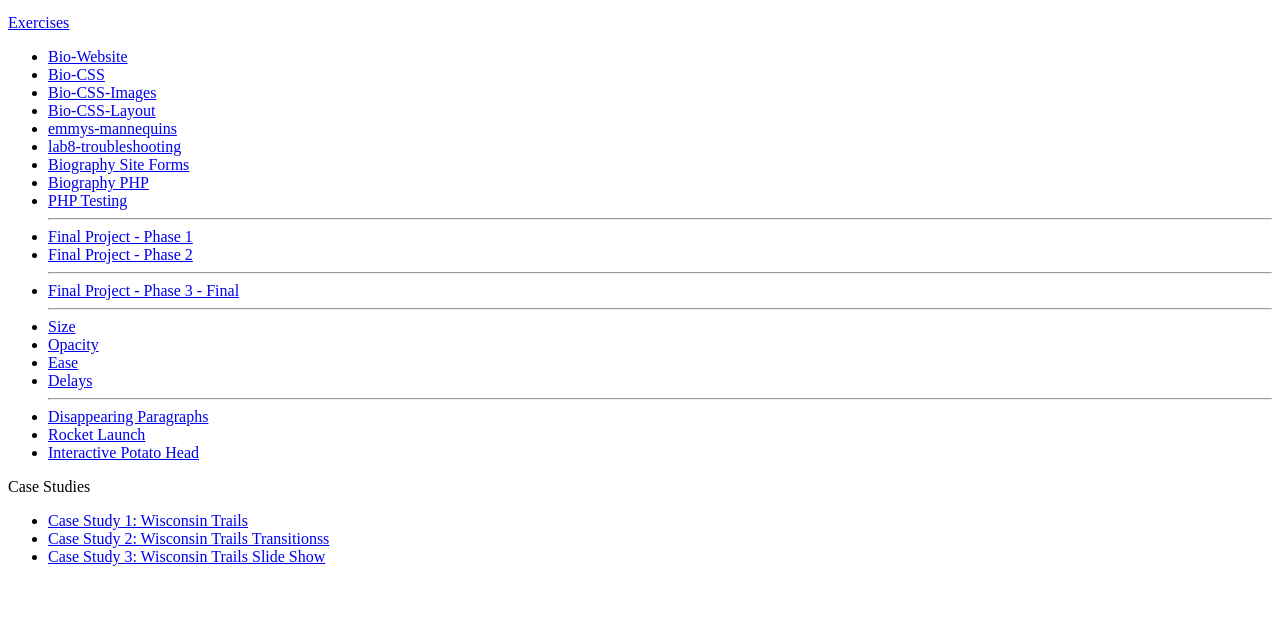
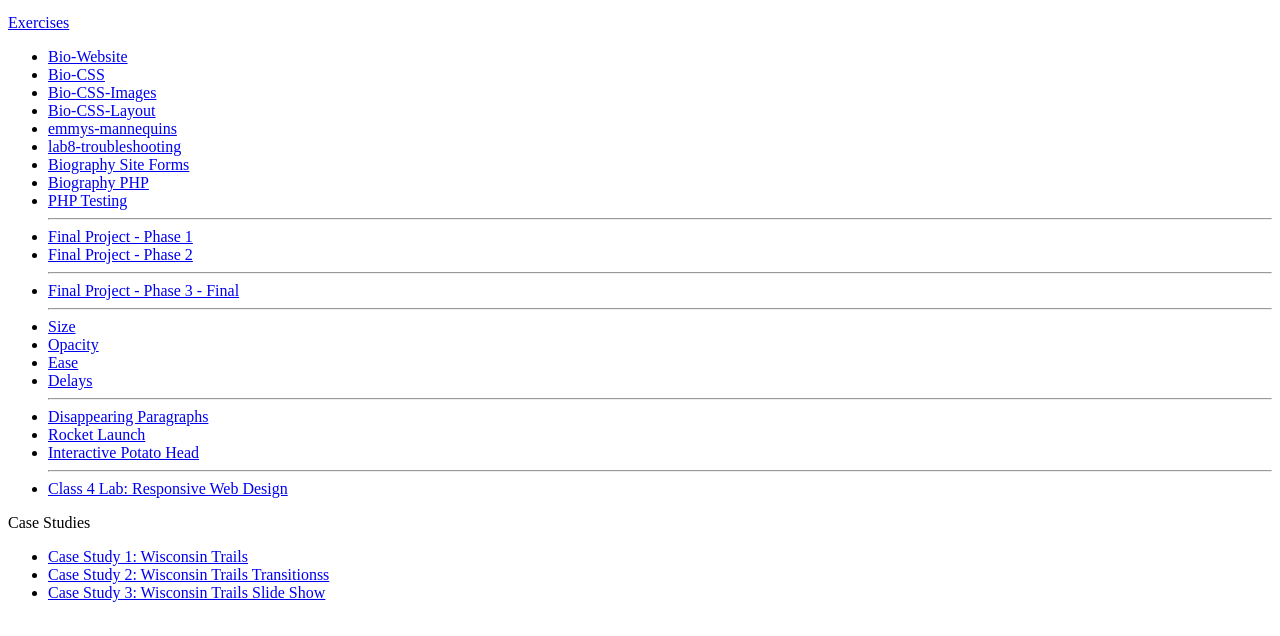
Before and after one commit to Laophy/DMT-475, a plain HTML site: page index.html in a window 1280 px wide. Shown: the part 100-736 px from the top of the page. Drawn offline with Linux system fonts and the light colour scheme.

Commit message:
update html

```diff
--- a/index.html
+++ b/index.html
@@ -35,6 +35,8 @@
   <li><a href="./class3-lab/jquery-exercise1.html">Disappearing Paragraphs</a></li>
   <li><a href="./class3-lab/rocket/rocketLaunch.html">Rocket Launch</a></li>
   <li><a href="./class3-lab/potato-head/potato.html">Interactive Potato Head</a></li>
+  <hr>
+  <li><a href="./rwd-practice/index.html">Class 4 Lab: Responsive Web Design</a></li>
   </ul>
   <p>Case Studies</p>
   <ul>
```
